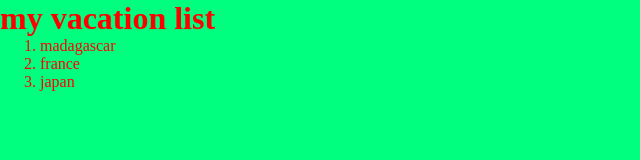
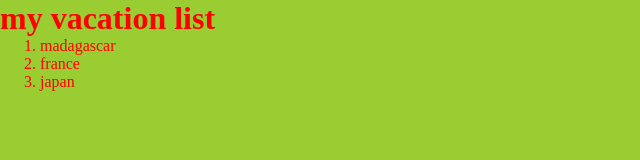
Before and after one commit to broad65/turbine-sol, a plain HTML site: page index.html in a window 1280 px wide. Shown: the whole page, without its empty margins (0-640 px from the left). Drawn offline with Linux system fonts and the light colour scheme.

Commit message:
feature:background

```diff
--- a/style.css
+++ b/style.css
@@ -1,5 +1,5 @@
 *{
-    background-color: springgreen;
+    background-color: yellowgreen;
     color: red;
     margin: 0px;
 
```
